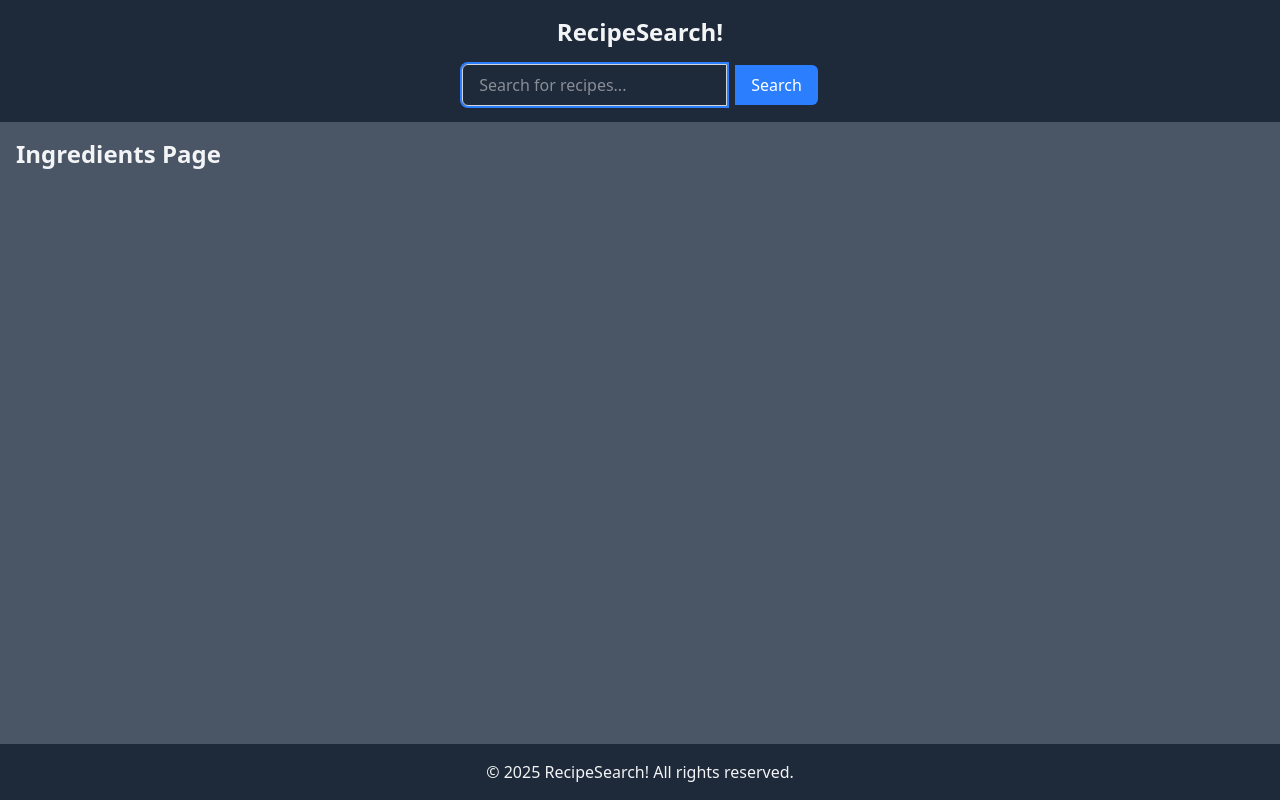
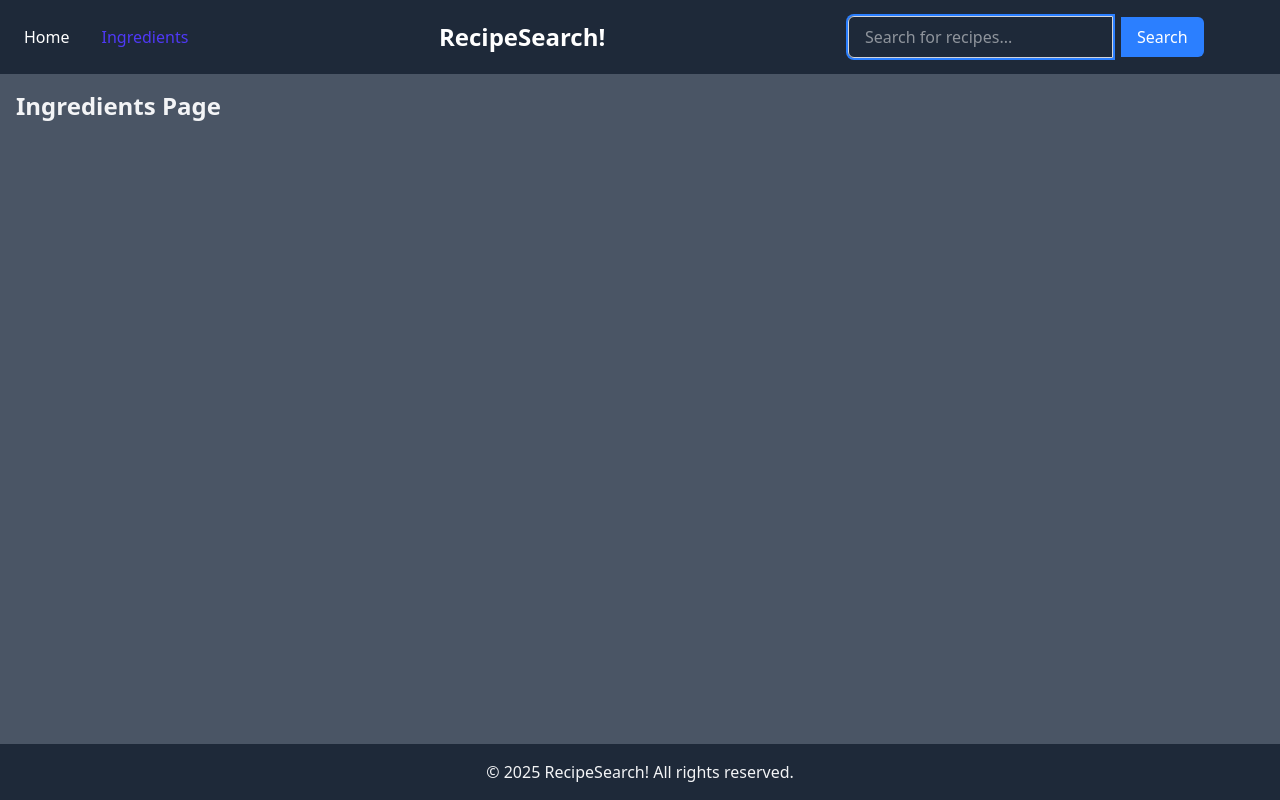
Before and after one commit to JAl-Hassani/react-meal-search, a React (Vite) app: page /ingredients in a window 1280 px wide. Built offline with nearby package versions, Linux system fonts and the light colour scheme.

Commit message:
Add navlinks to Home and Ingredients views

```diff
--- a/src/components/Header.jsx
+++ b/src/components/Header.jsx
@@ -1,4 +1,5 @@
 import { useState } from 'react'
+import { Link, NavLink } from 'react-router-dom'
 import SearchForm from './SearchForm'
 
 export default function Header({ setRecipes, setError, setIsLoading }) {
@@ -29,11 +30,38 @@ export default function Header({ setRecipes, setError, setIsLoading }) {
   }
 
   return (
-    <header className="bg-gray-800 text-gray-100 p-4">
-      <div className="container mx-auto flex flex-col items-center space-y-4">
-        <h1 className="text-2xl font-bold">RecipeSearch!</h1>
-        <SearchForm query={query} setQuery={setQuery} onSearch={handleSearch} />
+    <nav className="bg-gray-800 p-4">
+      <div className="container mx-auto flex items-center justify-between">
+        {/* Navigation Links on the Left */}
+        <div className="flex space-x-4">
+          <NavLink
+            to="/"
+            className={({ isActive }) =>
+              isActive ? 'text-indigo-600 p-2' : 'text-white p-2'
+            }
+          >
+            Home
+          </NavLink>
+          <NavLink
+            to="/ingredients"
+            className={({ isActive }) =>
+              isActive ? 'text-indigo-600 p-2' : 'text-white p-2'
+            }
+          >
+            Ingredients
+          </NavLink>
+        </div>
+
+        {/* Logo in the Center */}
+        <Link to="/">
+          <h1 className="text-2xl text-white font-bold">RecipeSearch!</h1>
+        </Link>
+
+        {/* Search Form on the Right */}
+        <div className="w-1/3">
+          <SearchForm query={query} setQuery={setQuery} onSearch={handleSearch} />
+        </div>
       </div>
-    </header>
+    </nav>
   )
 }
--- a/src/components/SearchForm.jsx
+++ b/src/components/SearchForm.jsx
@@ -24,7 +24,7 @@ export default function SearchForm({ query, setQuery, onSearch }) {
         placeholder="Search for recipes..."
         value={query} // Bind input value to query state
         onInput={(e) => setQuery(e.target.value)} // Update query state on input change
-        className="px-4 py-2 rounded-l-md border border-gray-300 focus:outline-none focus:ring-2 focus:ring-blue-500"
+        className="px-4 py-2 rounded-l-md border border-gray-300 focus:outline-none focus:ring-2 focus:ring-blue-500 text-white"
       />
       <button
         id="searchSubmit"
```
